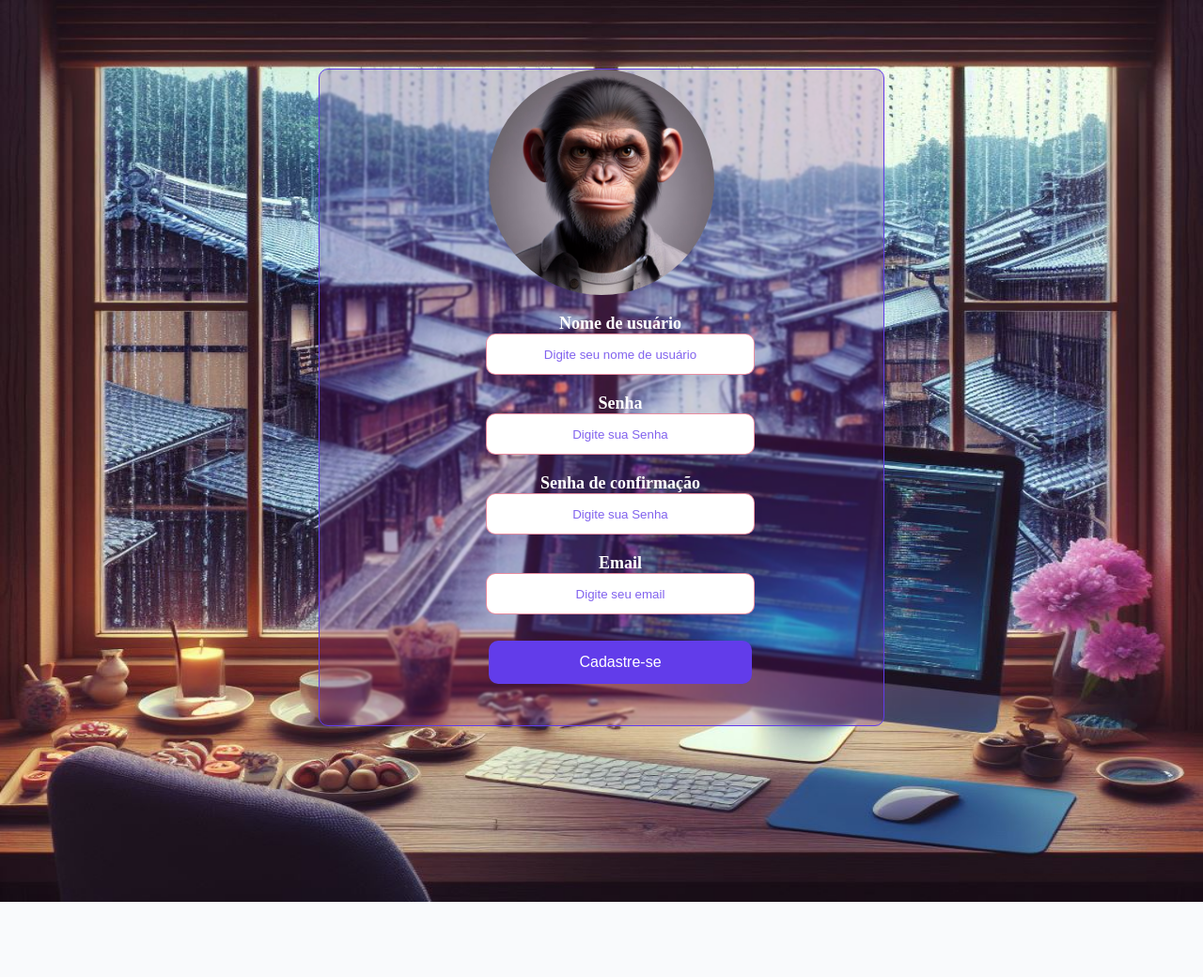
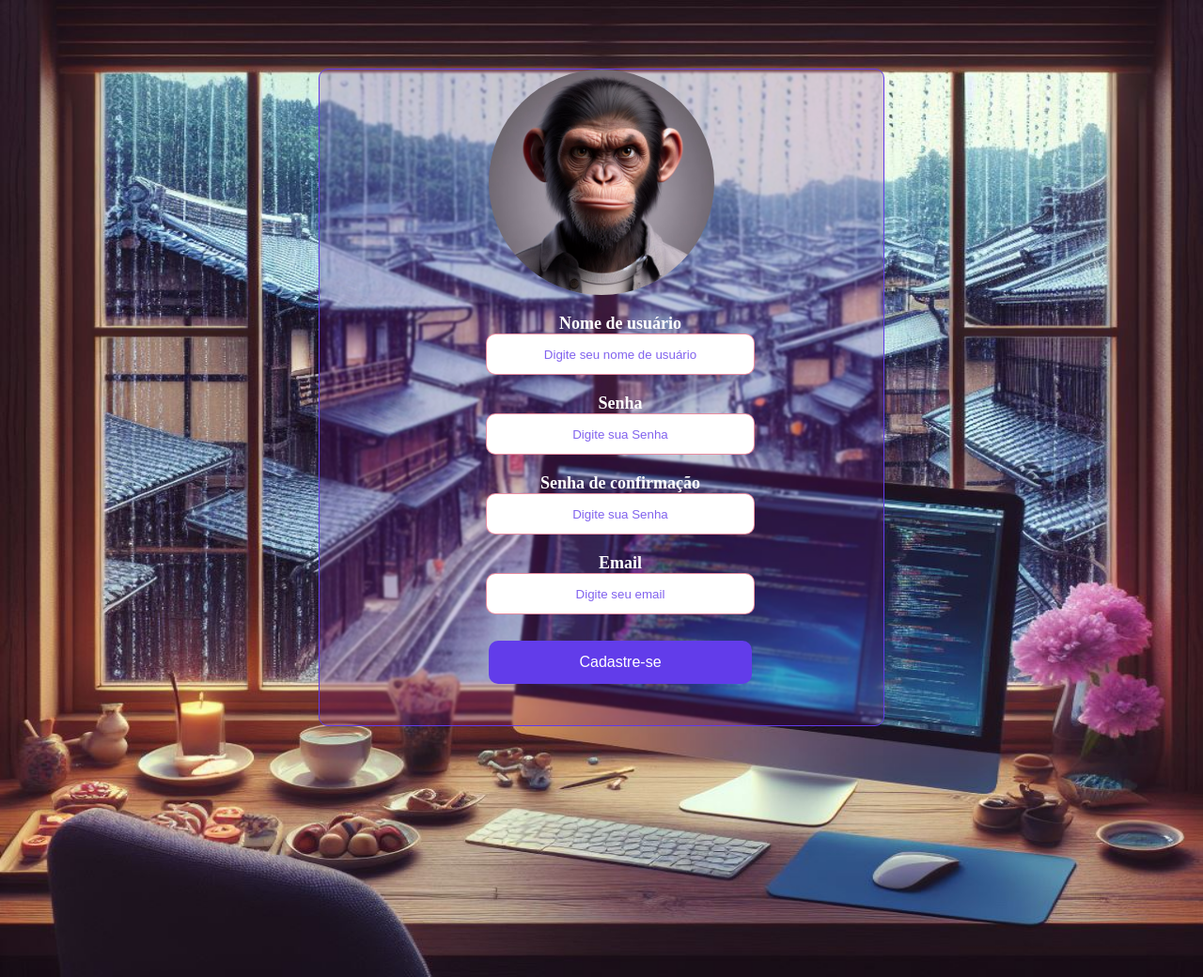
Before and after one commit to PedroPepeu/Chain, a Flask app: template web/api/templates/cadastro.html in a window 1280 px wide. Shown: the whole page at 94% size. Before the commit the page ends 960 px from the top, so only its background shows below. Run offline with Flask 3, Linux system fonts and the light colour scheme; the template is opened without the code that fills it, so the values that code supplies are empty.

Commit message:
ajustes cadastro

```diff
--- a/web/api/static/css/cadastro.css
+++ b/web/api/static/css/cadastro.css
@@ -12,12 +12,12 @@ main{
     max-width: 1280px;
     margin: 0 auto;
 }
-.backgroundLogin img{
+.backgroundCadastro img{
     position: absolute;
     top: 0;
     left: 0;
     width: 100%;
-    height: 120%;
+    height: 130%;
     z-index: -1;
 }
 
@@ -26,7 +26,7 @@ main{
     flex-direction: column;
 }
 
-section.loginTela {
+section.cadastroTela {
     padding: 45px 5%;
     position: relative;
     text-align: center;
@@ -34,7 +34,7 @@ section.loginTela {
 }
 
 
-.loginTela .transparencia {
+.cadastroTela .transparencia {
     width: 600px;
     height: auto;
     margin: 0 auto;
@@ -47,7 +47,7 @@ section.loginTela {
 
 }
 
-.imgcontainerLogin {
+.imgcontainerCadastro {
     margin: 24px 0 12px 0;
 }
 
@@ -57,12 +57,12 @@ img.avatar {
 }
 
 
-.containerLogin ul {
+.containerCadastro ul {
     display: grid;
     list-style-type: none;
     color: white;
 }
-.containerLogin li {
+.containerCadastro li {
     display: flex;
     flex-direction: column;
     align-items: center;
@@ -80,14 +80,14 @@ img.avatar {
     color: #623CEA;
     opacity: 0.8;
 }
-.containerLogin label{
+.containerCadastro label{
     font-size: 18px;
     font-weight: 900;
 }
 
 
 
-.containerLogin button {
+.containerCadastro button {
     background-color: #623CEA;
     color: white;
     padding: 14px 20px;
@@ -100,7 +100,7 @@ img.avatar {
     border-radius: 10px;
 }
 
-.containerLogin button:hover{
+.containerCadastro button:hover{
     opacity: 0.8;
     box-shadow: 0 8px 32px 0 #6b088c;
     transform: scale(1.09);
--- a/web/api/templates/cadastro.html
+++ b/web/api/templates/cadastro.html
@@ -3,23 +3,23 @@
 <head>
     <meta charset="UTF-8">
     <meta name="viewport" content="width=device-width, initial-scale=1.0">
-    <title>Página Login Chain</title>
+    <title>Página cadastro Chain</title>
     <link rel="stylesheet" href="../static/css/cadastro.css">
 </head>
 <body>
-    <div class="backgroundLogin">
+    <div class="backgroundCadastro">
         <img src="../static/images/dia.jfif" alt="imagem background">
     </div>
     <main>
-        <section class="loginTela">
+        <section class="cadastroTela">
             <div class="tela">
                 <div class="flex">
                     <div class="transparencia">
-                        <form class="loginConteudo">
+                        <form class="cadastroConteudo">
                             <div class="imgcontainer">
                                 <img src="../static/images/flavio.jfif" alt="nosso estagiario do 190 flavio" title="foto do estagiario 190 flavio" class="avatar">
                             </div>
-                            <div class="containerLogin">
+                            <div class="containerCadastro">
                                 <ul>
                                     <li>
                                         <label for="username"><b>Nome de usuário</b></label>
```
